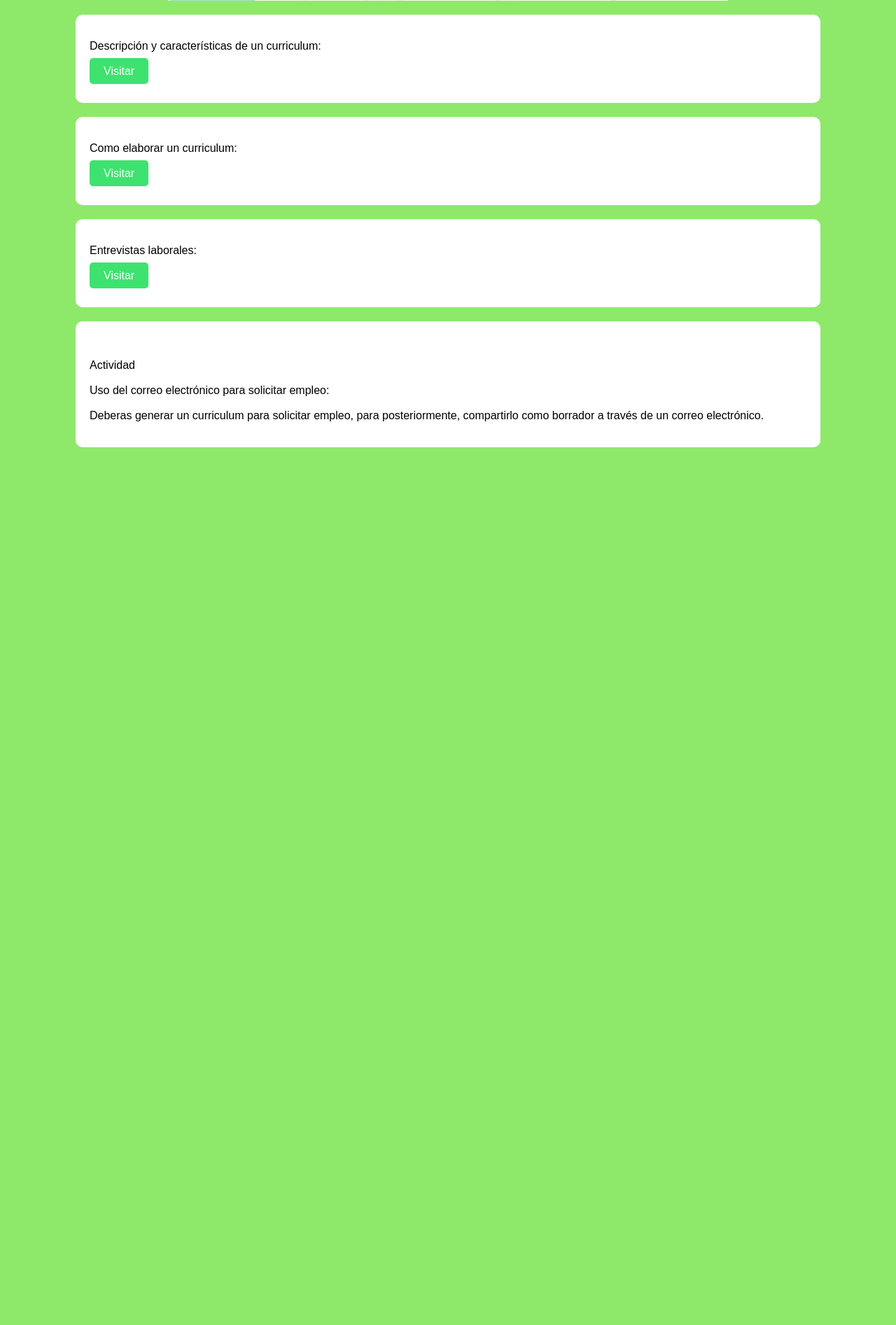
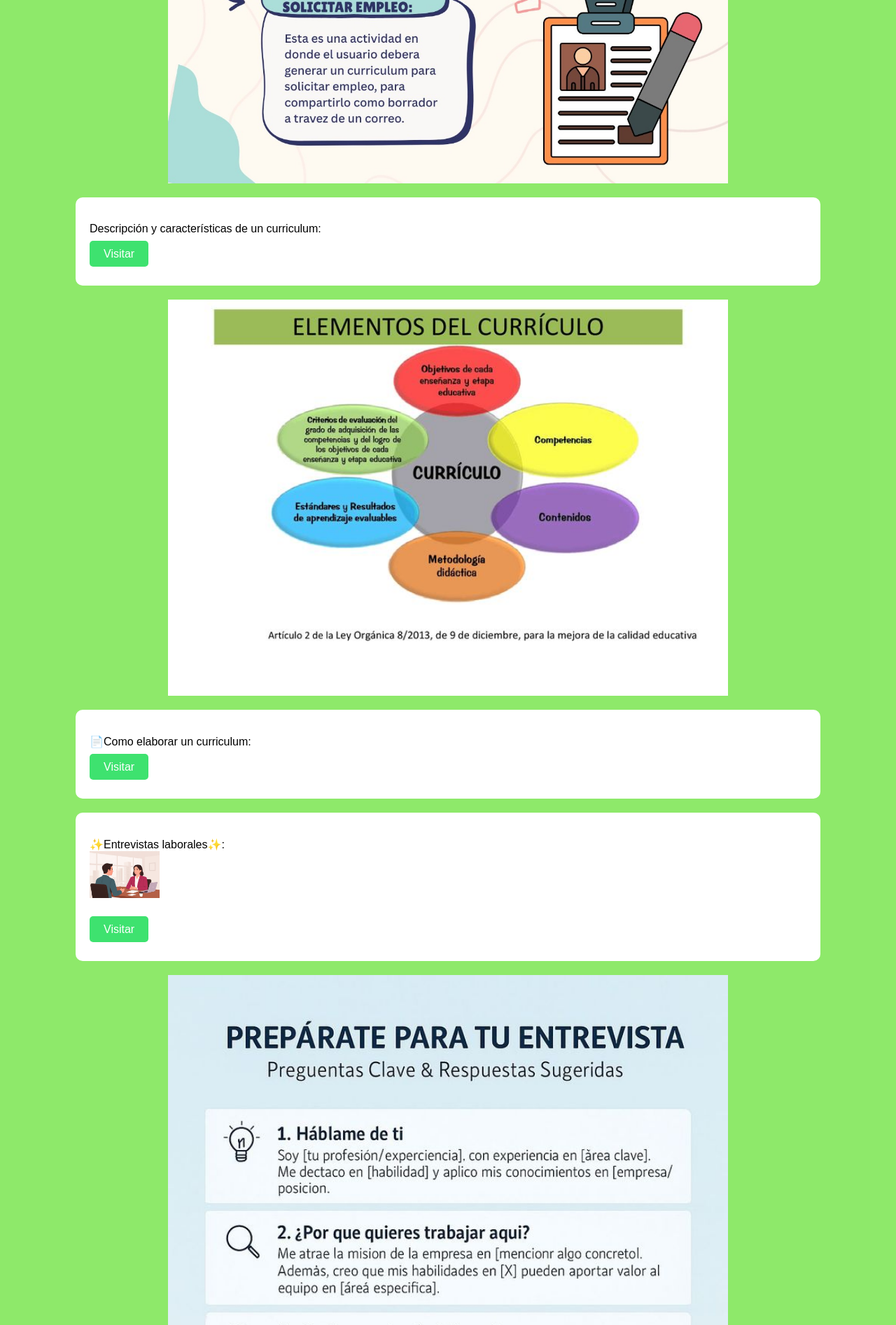
Before and after one commit to camy090705mmcrrla1-del/conecta_aprende, a Flask app: page /modulo5 in a window 1280 px wide. Shown: the part 1307-3200 px from the top of the page at 70% size. Before the commit the page ends 1946 px from the top, so only its background shows below. Run offline with Flask 3, Linux system fonts and the light colour scheme.

Commit message:
modulo4 listo

```diff
--- a/conecta_aprende/static/styles.css
+++ b/conecta_aprende/static/styles.css
@@ -55,3 +55,14 @@ a{
     padding: 10px 20px;
 
 }
+
+.imagenn {
+    display:block;
+    margin-left: 0;
+    max-width: 100%;
+    margin-right: auto;
+
+
+
+
+}
--- a/conecta_aprende/templates/modulo5.html
+++ b/conecta_aprende/templates/modulo5.html
@@ -7,9 +7,13 @@
 <body>
 <div class="container">
 
-<h1>Módulo 4</h1>
+<h1>Módulo 4 🏅</h1>
+    <img src="{{ url_for('static', filename='e1.jpeg') }}"
+     alt="Imagen de Canva"
+     width="400"
+     class="imagen-centro">
 
-<h2>Preparación para el Empleo</h2>
+<h2>👷🏻‍♂️ Preparación para el Empleo 👷🏻‍♂️</h2>
 
 <p>
 Aprende a elaborar un currículum
@@ -33,9 +37,14 @@ y prepararte para entrevistas laborales.
     </p>
 </div>
 
+    <img src="{{ url_for('static', filename='e2.jpeg') }}"
+     alt="Imagen de Canva"
+     width="800"
+     class="imagen-centro">
+
 <div class="container">
     <p>
-       Como elaborar un curriculum:
+        📄Como elaborar un curriculum:
         <br>
         <br><a href="https://www.livecareer.es/curriculum-vitae/como-hacer-un-cv" class="boton">Visitar</a>
     </p>
@@ -43,11 +52,20 @@ y prepararte para entrevistas laborales.
 
 <div class="container">
     <p>
-       Entrevistas laborales:
+       ✨Entrevistas laborales✨:
+           <img src="{{ url_for('static', filename='e4.jpeg') }}"
+        alt="Imagen de Canva"
+        width="100"
+        class="imagenn">
         <br>
         <br><a href="https://www.questionpro.com/blog/es/entrevista-laboral/" class="boton">Visitar</a>
     </p>
 </div>
+
+    <img src="{{ url_for('static', filename='e3.jpeg') }}"
+     alt="Imagen de Canva"
+     width="800"
+     class="imagen-centro">
 
 <div class="container">
     <p>
```
Also changed, not shown: conecta_aprende/static/e1.jpeg (added), conecta_aprende/static/e2.jpeg (added), conecta_aprende/static/e3.jpeg (added), conecta_aprende/static/e4.jpeg (added).
